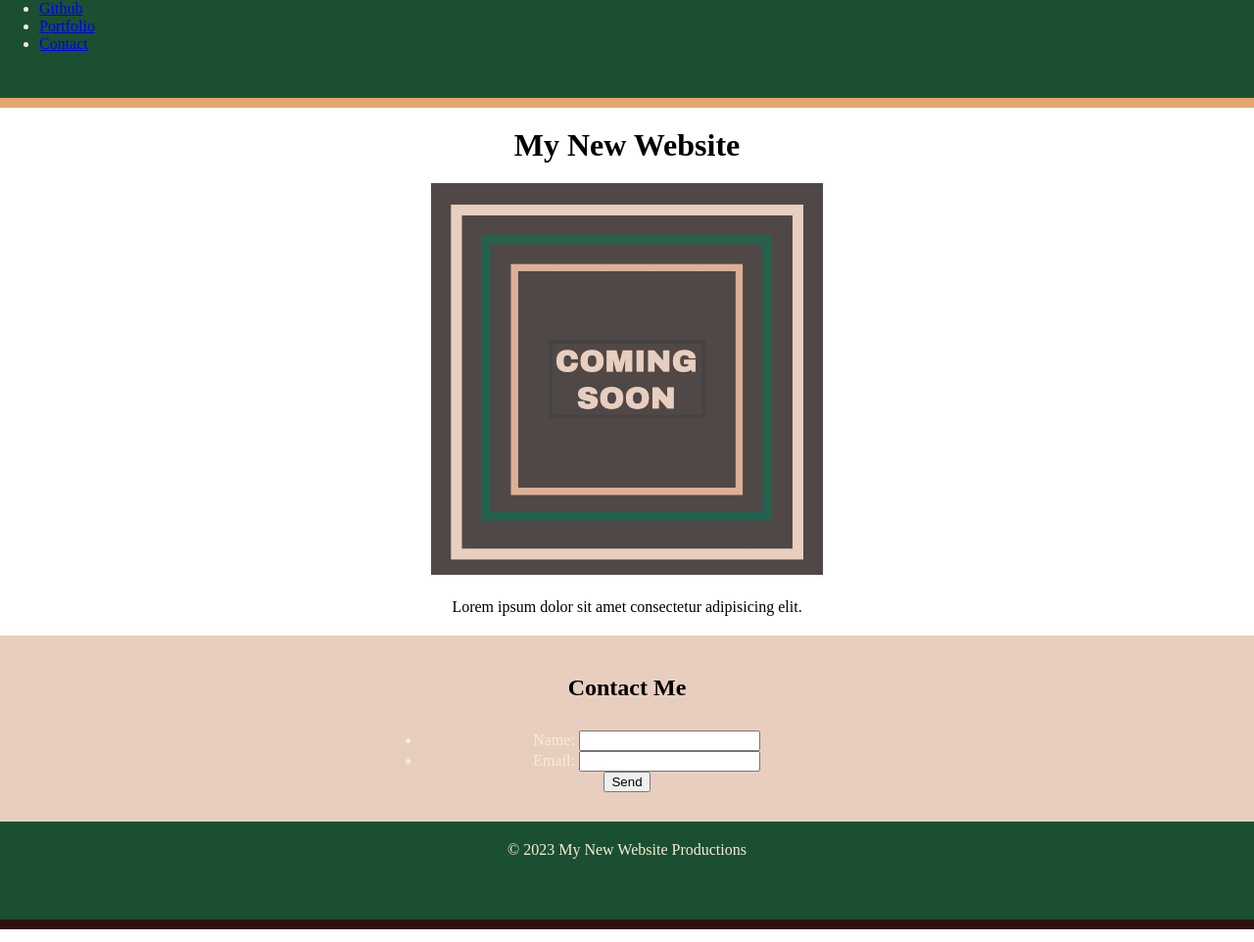
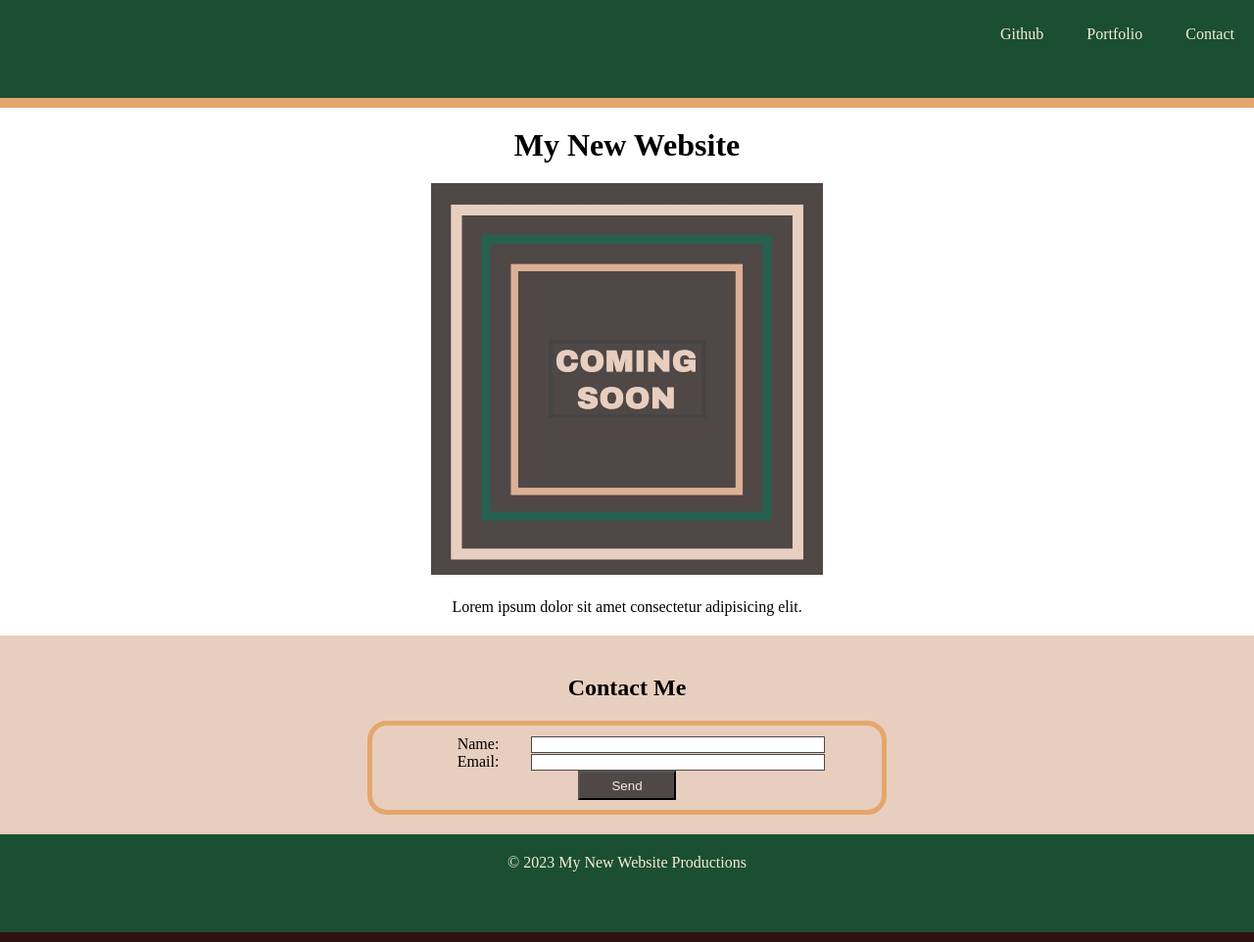
Before and after one commit to LisaLReynolds/miniProject01LandingPage, a plain HTML site: page index.html in a window 1280 px wide. Shown: the whole page at 98% size. Drawn offline with Linux system fonts and the light colour scheme.

Commit message:
updates to css nav bar and form

```diff
--- a/assets/css/style.css
+++ b/assets/css/style.css
@@ -1,6 +1,7 @@
 /* Universal Selector */
 * {
   margin: 0;
+  padding: 0;
 }
 
 header {
@@ -10,21 +11,27 @@ header {
   height: 100px;
   width: 100%;
   background-color: rgb(26, 80, 49);
+  line-height: 70px;
+  text-align: right;
 }
 
-ul {
+li {
+  display: inline;
+  padding: 0px 20px;
+  text-decoration: none;
+}
+
+a {
   color: antiquewhite;
-
+  text-decoration: none;
 }
 
 main {
   text-align: center;
-
 }
 
-h1 {
-
-    font-size: 2em;
+h1,
+h2 {
   margin: 20px;
 }
 
@@ -34,28 +41,45 @@ p {
 
 section {
   padding: 20px;
-    background-color: #E8CEBF;
+  background-color: #e8cebf;
 }
 
 form {
   margin: 0 auto;
   width: 500px;
   padding: 10px;
+  border: 5px solid #e4a66d;
+  border-radius: 20px;
 }
 
-.contact h2 {
-   margin: 20px;
+label {
+  display: inline-block;
+  width: 100px;
 }
 
+input,
+textarea {
+  box-sizing: border-box;
+  width: 300px;
+  border: 1px solid #4f4846;
+}
 
+textarea {
+  vertical-align: top;
+  height: 60px;
+}
+
+button {
+  height: 30px;
+  width: 100px;
+  background-color: #4f4846;
+  color: antiquewhite;
+}
 
 footer {
-
   height: 100px;
   border-bottom: 10px solid rgb(46, 18, 18);
   background-color: rgb(26, 80, 49);
   color: antiquewhite;
   text-align: center;
-
-
 }
```
Lines whose indentation alone changed are shown as unchanged.
